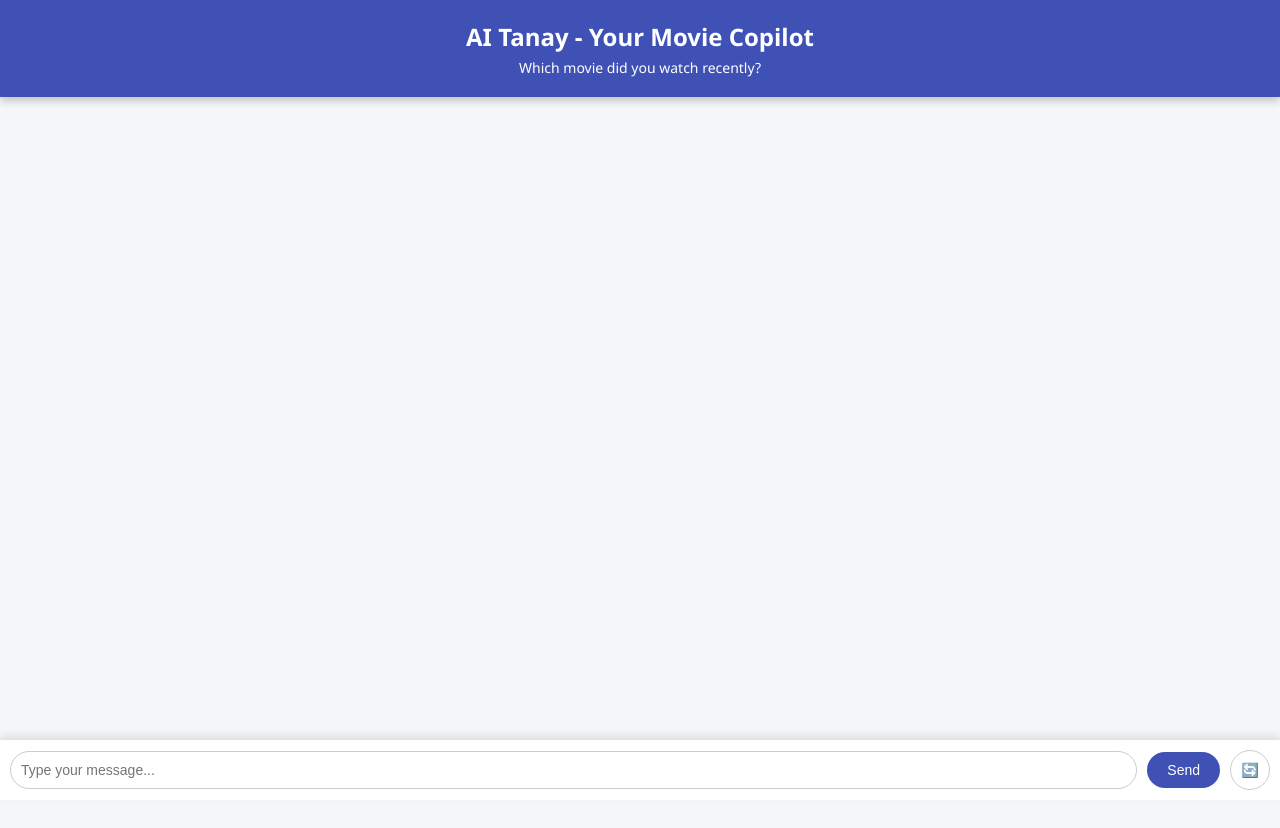
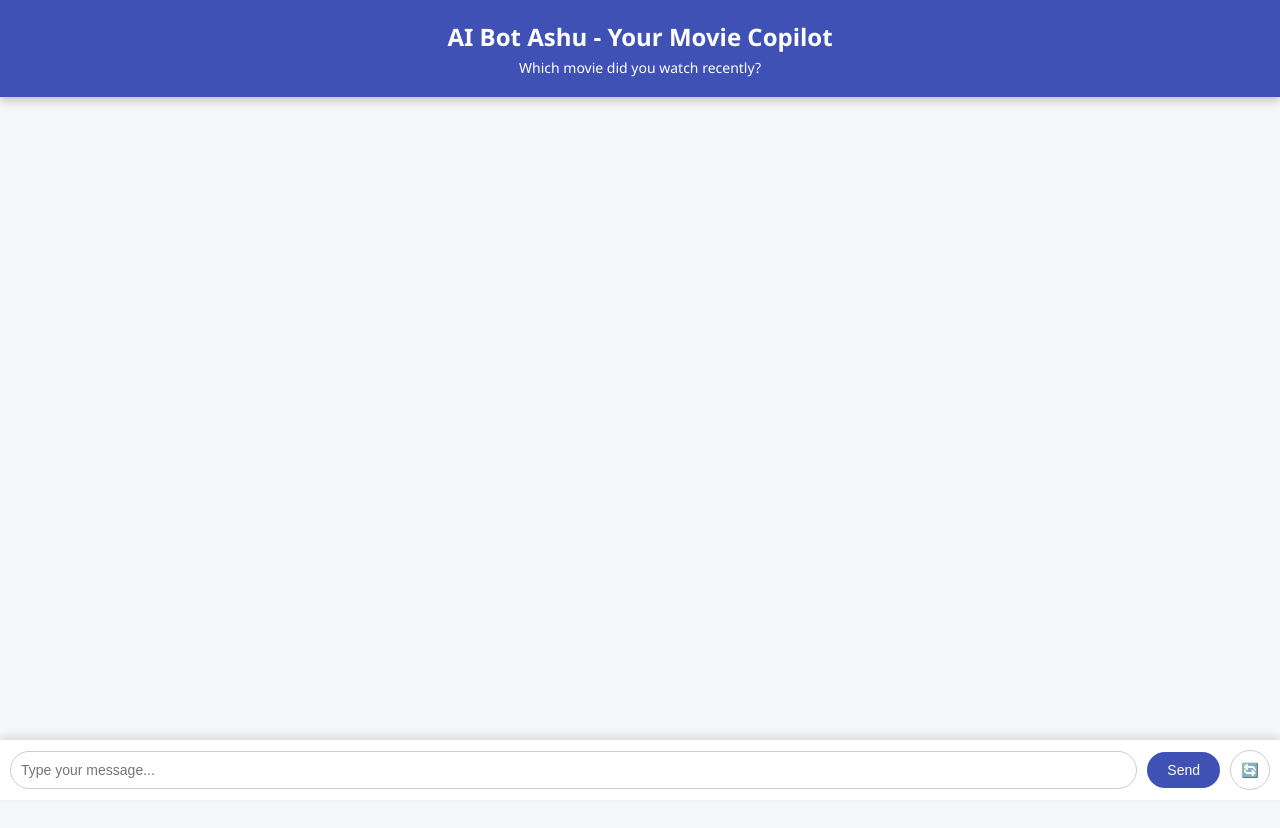
Before and after one commit to ashu-2120/ai-website-, a website: page index.html in a window 1280 px wide. Drawn offline with Linux system fonts and the light colour scheme; no server answers.

Commit message:
Add files via upload

```diff
--- a/index.html
+++ b/index.html
@@ -11,7 +11,7 @@
 </head>
 <body>
  <header>
-   <h1>AI Tanay - Your Movie Copilot</h1>
+   <h1>AI Bot Ashu - Your Movie Copilot</h1>
    <p>Which movie did you watch recently?</p>
  </header>
 
```
